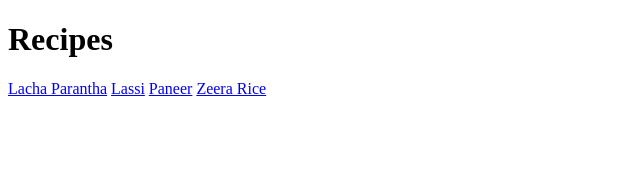
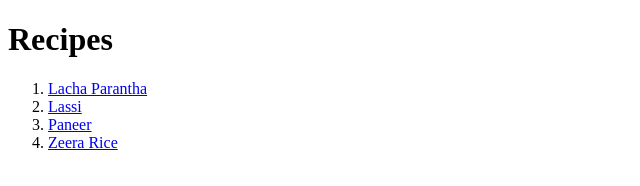
Before and after one commit to apsopori/Recipes, a plain HTML site: page index.html in a window 1280 px wide. Shown: the whole page, without its empty margins (0-640 px from the left). Drawn offline with Linux system fonts and the light colour scheme.

Commit message:
Converted recipie links into an ordered list

```diff
--- a/index.html
+++ b/index.html
@@ -7,9 +7,12 @@
 </head>
 <body>
     <h1> Recipes</h1>
-    <a href="recips/lacha_parantha.html">Lacha Parantha</a>
-    <a href="recips/lassi.html">Lassi</a>
-    <a href="recips/paneer.html">Paneer</a>
-    <a href="recips/zeera_rice.html">Zeera Rice</a>
+    <ol>
+        <li><a href="recips/lacha_parantha.html">Lacha Parantha</a></li>
+        <li><a href="recips/lassi.html">Lassi</a></li>
+        <li> <a href="recips/paneer.html">Paneer</a></li>
+        <li><a href="recips/zeera_rice.html">Zeera Rice</a></li>
+    </ol>
+
 </body>
 </html>
```
